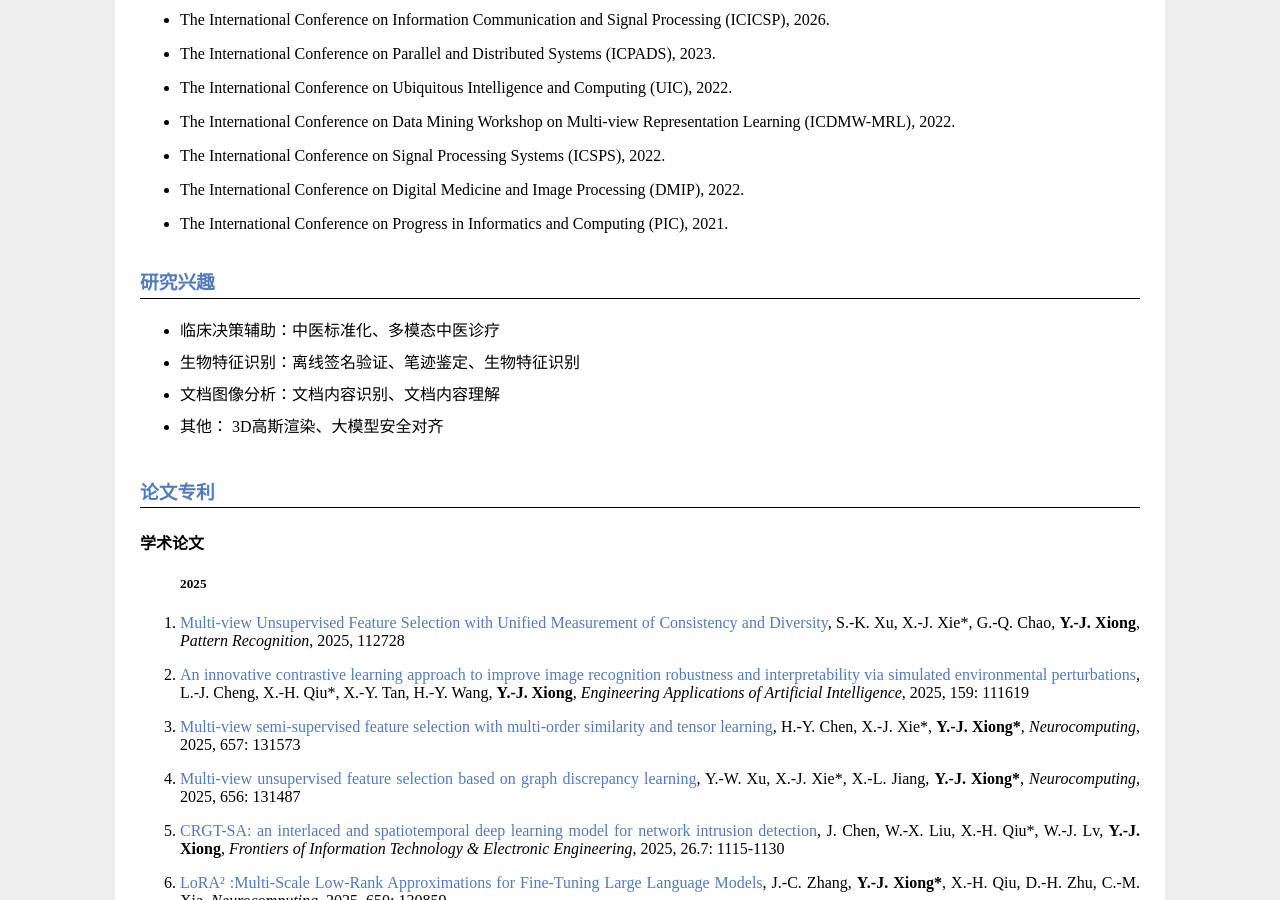
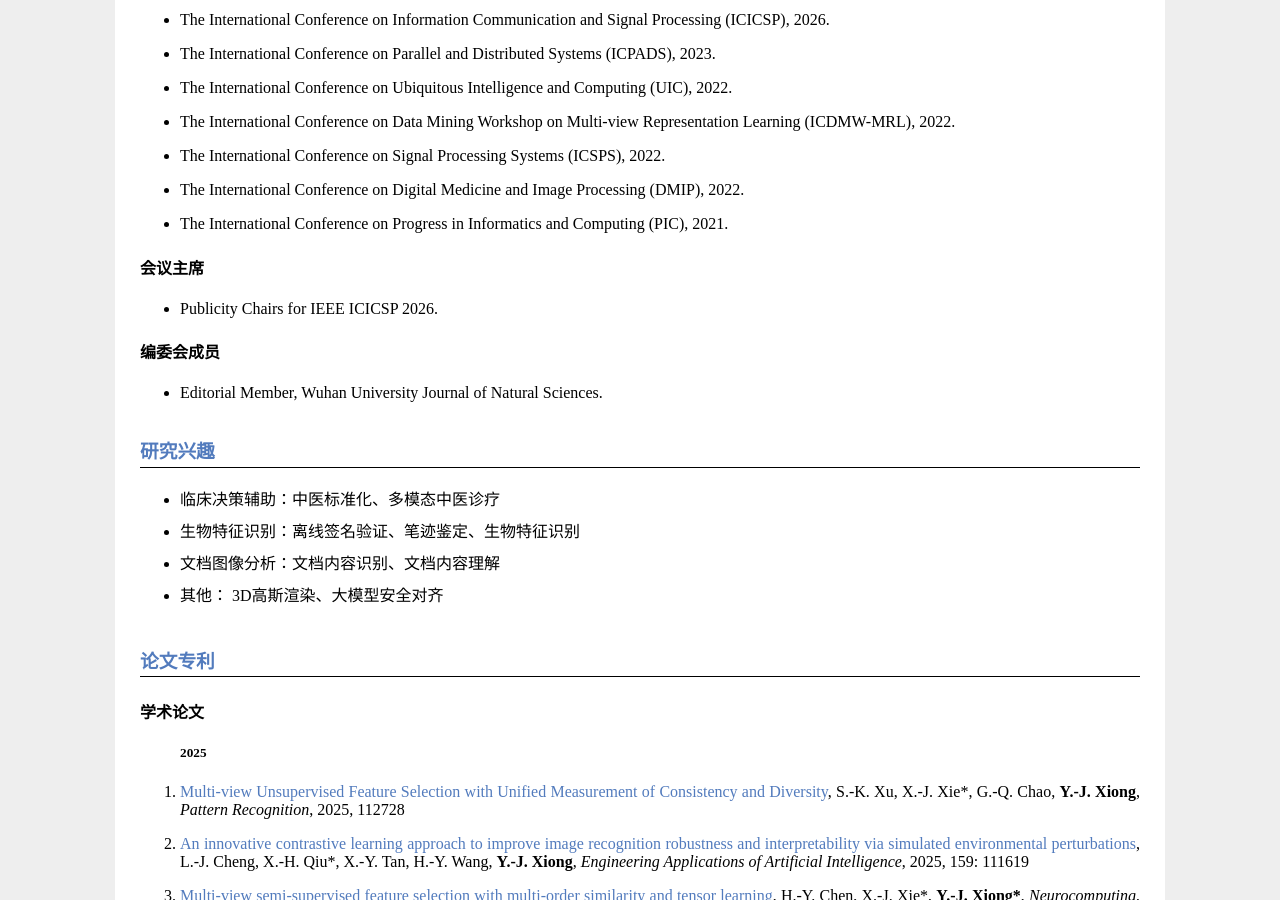
Before and after one commit to X-Lab-CN/introduce, a Jekyll site: the page introduce.html, which Jekyll copies as it is, in a window 1280 px wide and 900 px high, scrolled down 1724 px. Built offline with Jekyll 4.4.1, drawn with Linux system fonts in a browser that asks for light colours.

Commit message:
Update introduce.html

```diff
--- a/introduce.html
+++ b/introduce.html
@@ -211,6 +211,18 @@
             <li>
                 <p class="committee">The International Conference on Progress in Informatics and Computing (PIC),
                     2021.</p>
+            </li>
+        </ul>
+		<h4>会议主席</h4>
+		<ul>
+            <li>
+                <p class="committee">Publicity Chairs for IEEE ICICSP 2026.</p>
+            </li>
+        </ul>
+		<h4>编委会成员</h4>
+		<ul>
+            <li>
+                <p class="committee">Editorial Member, Wuhan University Journal of Natural Sciences.</p>
             </li>
         </ul>
         <h3 class="title" id="Research">研究兴趣</h3>
```
